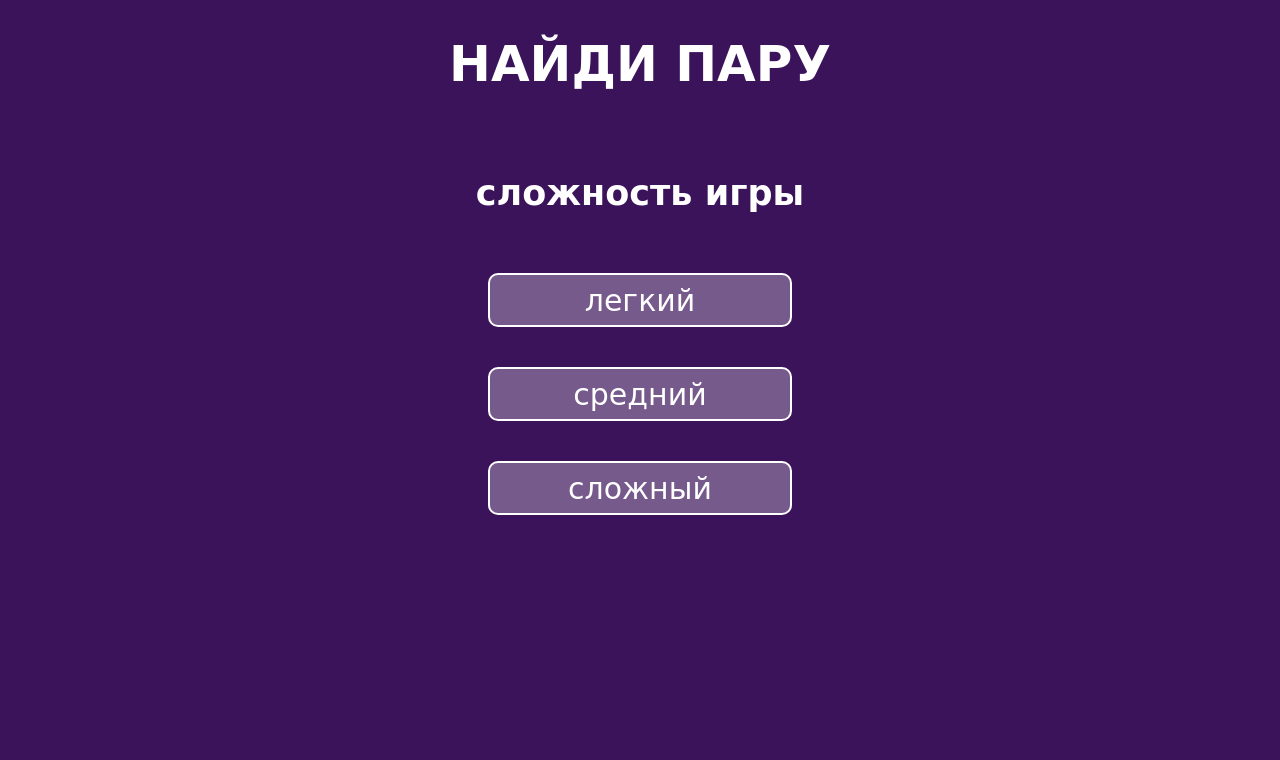
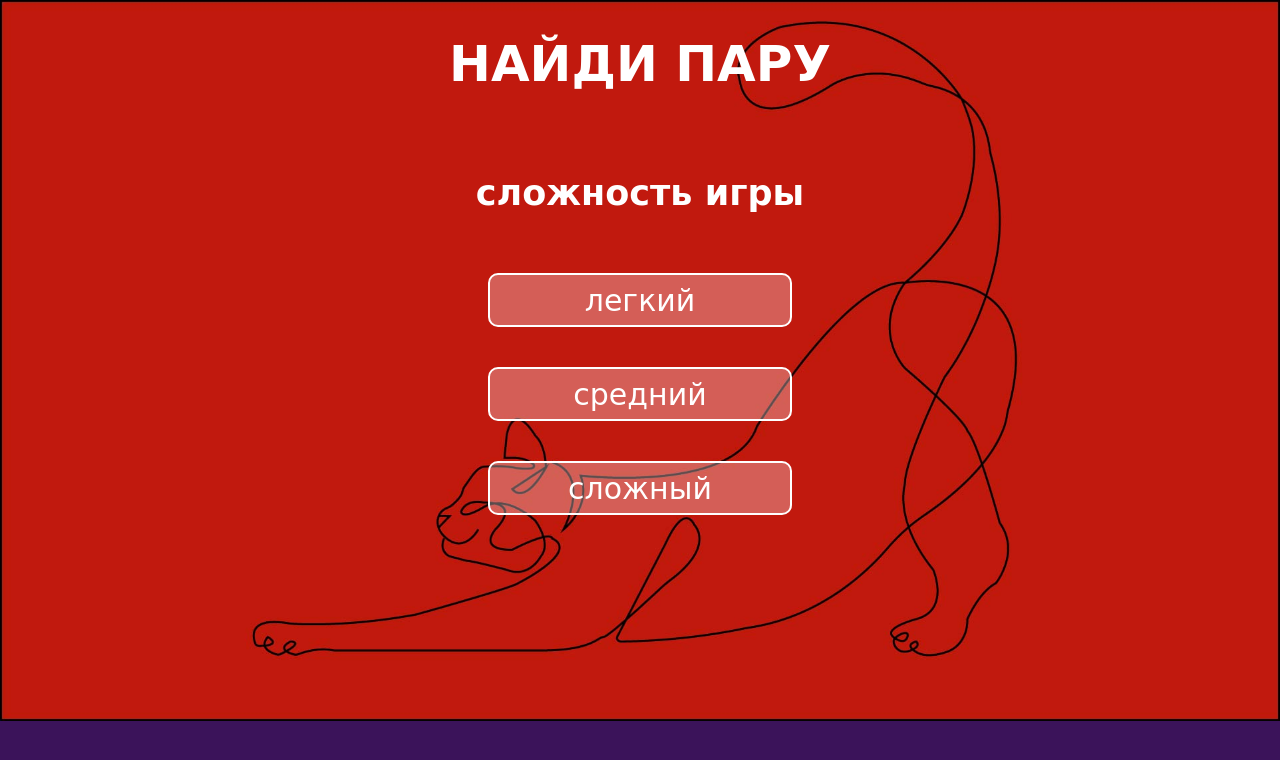
Before and after one commit to ValerraNazarovva/cardGame, a plain HTML site: page index.html in a window 1280 px wide. Drawn offline with Linux system fonts and the light colour scheme; a web font is replaced by a local one.

Commit message:
last_commit

```diff
--- a/css/style.css
+++ b/css/style.css
@@ -6,7 +6,7 @@
 body {
 	background-color: rgb(59, 19, 90);
 	font-family: 'Shantell Sans', cursive;
-	background-image: url();
+	background-image: url('/img/backside.jpg');
    background-size: cover;
    background-repeat: no-repeat;
 
```
Also changed, not shown: img/backside.jpg (added), img/backside.png (deleted), img/card5.png.
